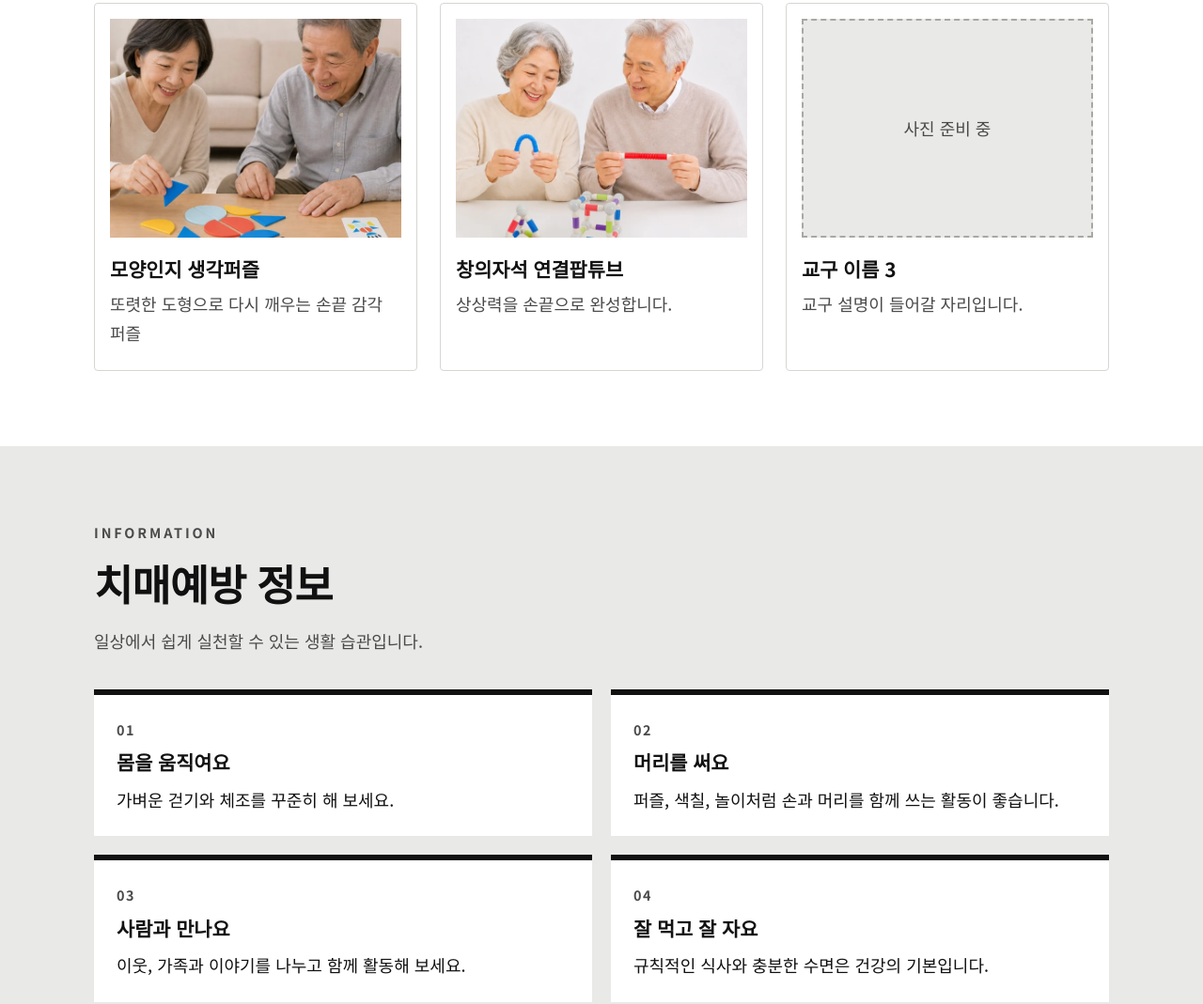
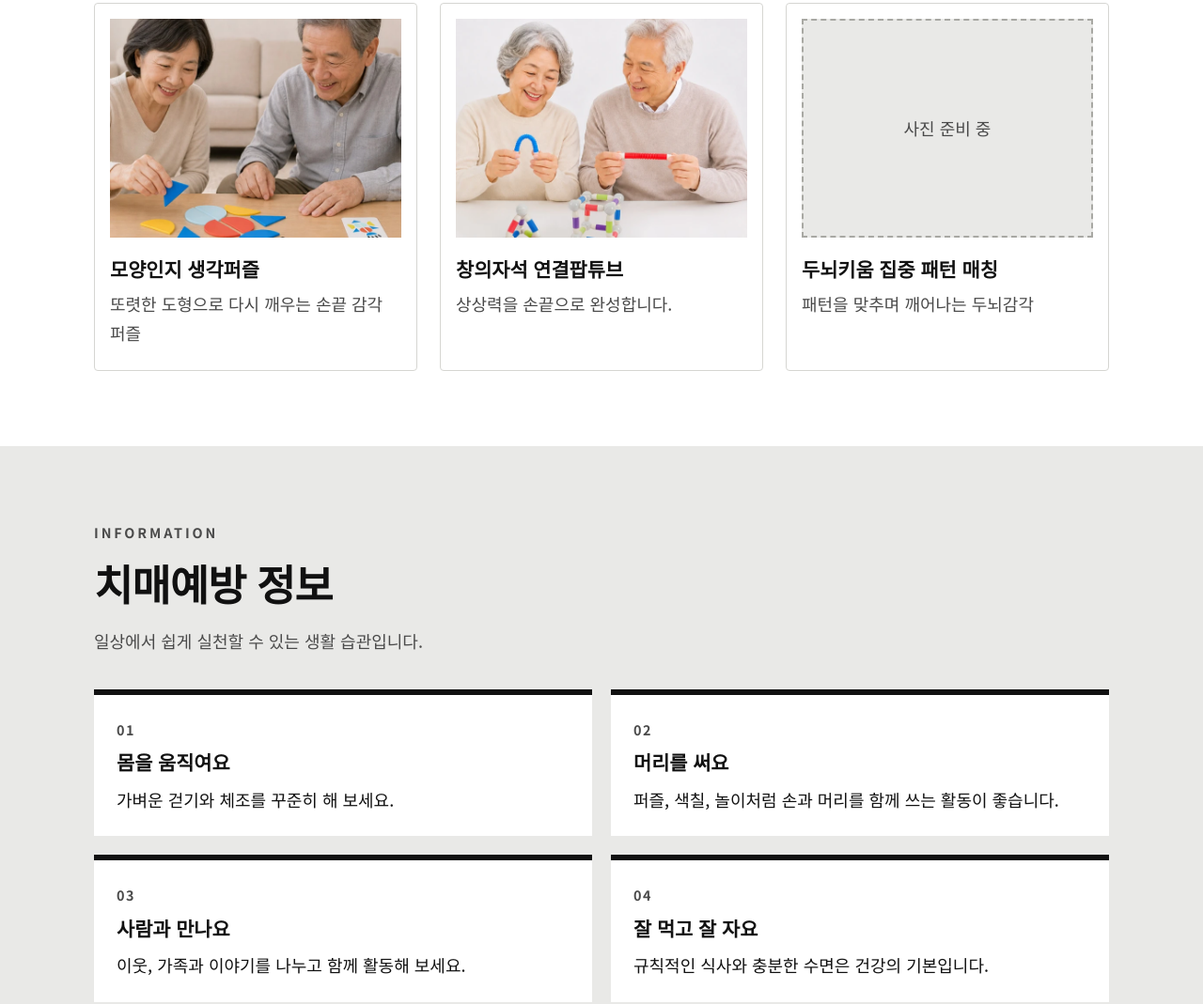
Before and after one commit to edaemanse-beep/firstmove, a plain HTML site: page index.html in a window 1280 px wide. Shown: the part 1258-2327 px from the top of the page at 94% size. Drawn offline with Linux system fonts and the light colour scheme.

Commit message:
교구 카드 3의 이름과 설명 변경
Co-Authored-By: Claude Sonnet 5.5 <noreply@anthropic.com>

```diff
--- a/index.html
+++ b/index.html
@@ -112,8 +112,8 @@
           </article>
           <article class="card reveal">
             <div class="card-img placeholder" role="img" aria-label="교구 사진 준비 중">사진 준비 중</div>
-            <h3>교구 이름 3</h3>
-            <p>교구 설명이 들어갈 자리입니다.</p>
+            <h3>두뇌키움 집중 패턴 매칭</h3>
+            <p>패턴을 맞추며 깨어나는 두뇌감각</p>
           </article>
         </div>
       </div>
```
